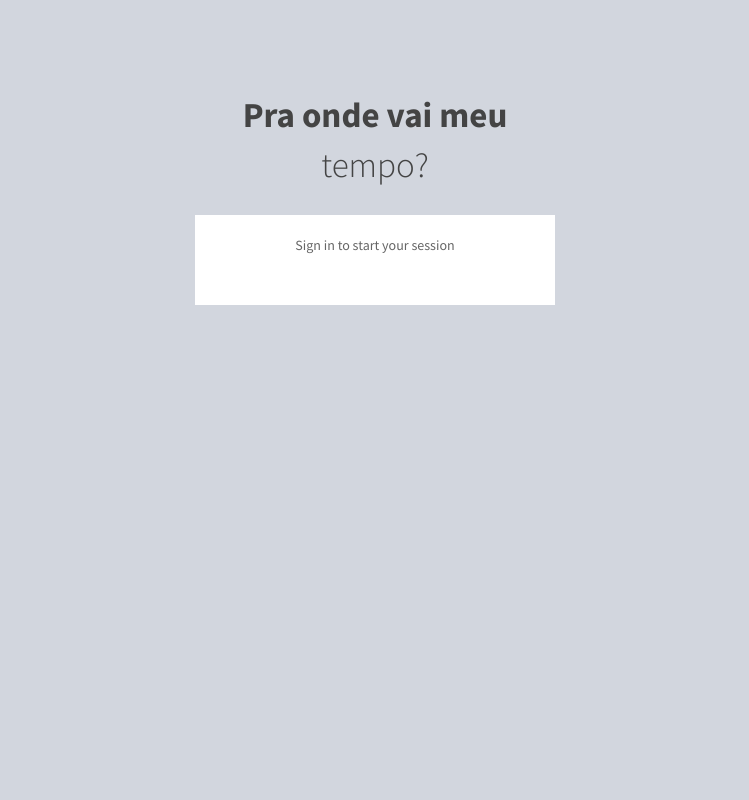
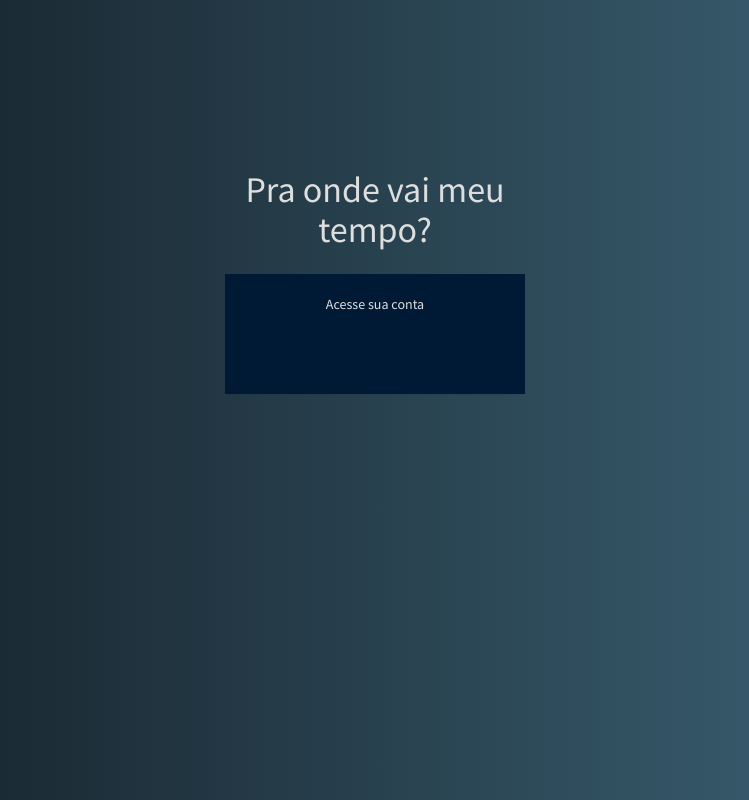
Before and after one commit to leonardox/praondevaimeutempo, a Django app: page /login in a window 1280 px wide. Shown: the whole page, without its empty margins (265-1014 px from the left). Run offline with Django 3.2, Linux system fonts and the light colour scheme; some libraries are stand-ins or nearby versions.

Commit message:
melhorando layout da tela de login

```diff
--- a/aplicacao/templates/login.html
+++ b/aplicacao/templates/login.html
@@ -1,24 +1,29 @@
-
-
 <!DOCTYPE html>
 <html>
 <head>
     <meta http-equiv="X-UA-Compatible" content="IE=edge">
     <title>Pra onde vai meu tempo?</title>
+    {% load staticfiles %}
     <!-- Tell the browser to be responsive to screen width -->
     <meta content="width=device-width, initial-scale=1, maximum-scale=1, user-scalable=no"
           name="viewport">
+
+    <link rel="stylesheet" href="{% static "bootstrap/css/main.css" %}">
+
     <!-- Bootstrap 3.3.5 -->
     <link rel="stylesheet"
           href="https://code.jquery.com/ui/1.11.4/themes/ui-lightness/jquery-ui.css">
-    <link rel="stylesheet" href="/static/bootstrap/css/bootstrap.min.css">
+
+    <link rel="stylesheet" href="{% static "bootstrap/css/bootstrap.min.css" %}">
+
     <!-- Font Awesome -->
-    <link rel="stylesheet" href="/static/dist/css/AdminLTE.min.css">
+    <link rel="stylesheet" href="{% static "dist/css/AdminLTE.min.css" %}">
     <!-- AdminLTE Skins. We have chosen the skin-blue for this starter
           page. However, you can choose any other skin. Make sure you
           apply the skin class to the body tag so the changes take effect.
     -->
-    <link rel="stylesheet" href="/static/dist/css/skins/skin-blue.min.css">
+    <link rel="stylesheet" href="{% static "dist/css/skins/skin-blue.min.css" %}">
+
     <meta name="google-signin-scope" content="profile email">
     <meta name="google-signin-client_id"
           content="989089397611-12ht7slm56r3na1ujq5o3qc74k4kpnts.apps.googleusercontent.com">
@@ -32,19 +37,26 @@
     <script src="//code.jquery.com/jquery-1.12.0.min.js"></script>
     <script src="//code.jquery.com/jquery-migrate-1.2.1.min.js"></script>
 </head>
-<body class="login-page">
-<div class="login-box">
+
+
+<body>
+<div class="middlePage">
     <div class="login-logo">
-        <a><b>Pra onde vai meu </b>tempo?</a>
-    </div><!-- /.login-logo -->
-    <div class="login-box-body">
-        <p class="login-box-msg">Sign in to start your session</p>
-        <div class="social-auth-links text-center">
-            <div class="g-signin2 " data-onsuccess="onSignIn" data-theme="dark"></div>
-        </div><!-- /.social-auth-links -->
+        <h1 style="color: #dedede">Pra onde vai meu tempo?</h1>
+    </div>
 
-    </div><!-- /.login-box-body -->
-</div><!-- /.login-box -->
+    <div class="panel panel-info" style="border: none;">
+        <div class="login-box-body" style="background-color: #001a35;">
+            <p class="login-box-msg" style="color: #dedede;">Acesse sua conta</p>
+            <div class="social-auth-links text-center">
+                <div class="row">
+                    <div class="g-signin2" style="display: inline-block;" data-onsuccess="onSignIn" data-theme="dark"></div>
+                </div>
+            </div><!-- /.social-auth-links -->
+
+        </div><!-- /.login-box-body -->
+    </div>
+</div>
 <div class="hidden">
     <form action="usuario/add" method="post">
         {% csrf_token %}
@@ -65,17 +77,7 @@
         $('#id_email').val(profile.getEmail());
         $('#id_foto').val(profile.getImageUrl());
         $('#id_user_id').val(profile.getId());
-
-
-
-
-
-
-
-
-
         $('#adicionar').click();
-    }
-    ;
+    };
 </script>
 </html>
--- /dev/null
+++ b/praondevaimeutempo/static/bootstrap/css/main.css
@@ -0,0 +1,41 @@
+@charset "UTF-8";
+/* CSS Document */
+
+body {
+    width:100px;
+	height:100px;
+  background: -webkit-linear-gradient(90deg, #16222A 10%, #3A6073 90%); /* Chrome 10+, Saf5.1+ */
+  background:    -moz-linear-gradient(90deg, #16222A 10%, #3A6073 90%); /* FF3.6+ */
+  background:     -ms-linear-gradient(90deg, #16222A 10%, #3A6073 90%); /* IE10 */
+  background:      -o-linear-gradient(90deg, #16222A 10%, #3A6073 90%); /* Opera 11.10+ */
+  background:         linear-gradient(90deg, #16222A 10%, #3A6073 90%); /* W3C */
+font-family: 'Raleway', sans-serif;
+}
+
+p {
+	color:#CCC;
+}
+
+.spacing {
+	padding-top:7px;
+	padding-bottom:7px;
+}
+.middlePage {
+	width: 300px;
+    height: 500px;
+    position: absolute;
+    top:0;
+    bottom: 0;
+    left: 0;
+    right: 0;
+    margin: auto;
+}
+
+.logo {
+	color:#CCC;
+}
+
+#googlelogin {
+    margin-left: 10px;
+    margin-right: 10px;
+}
```
